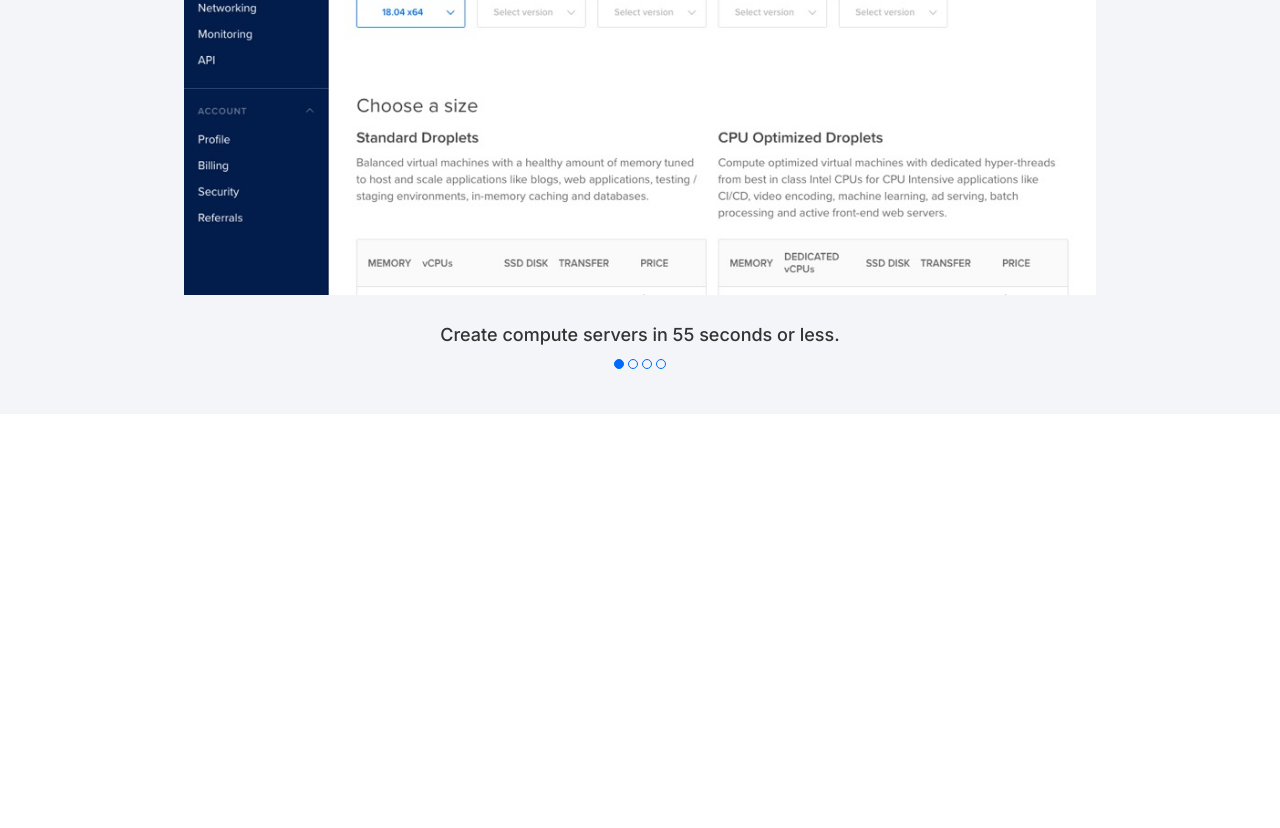
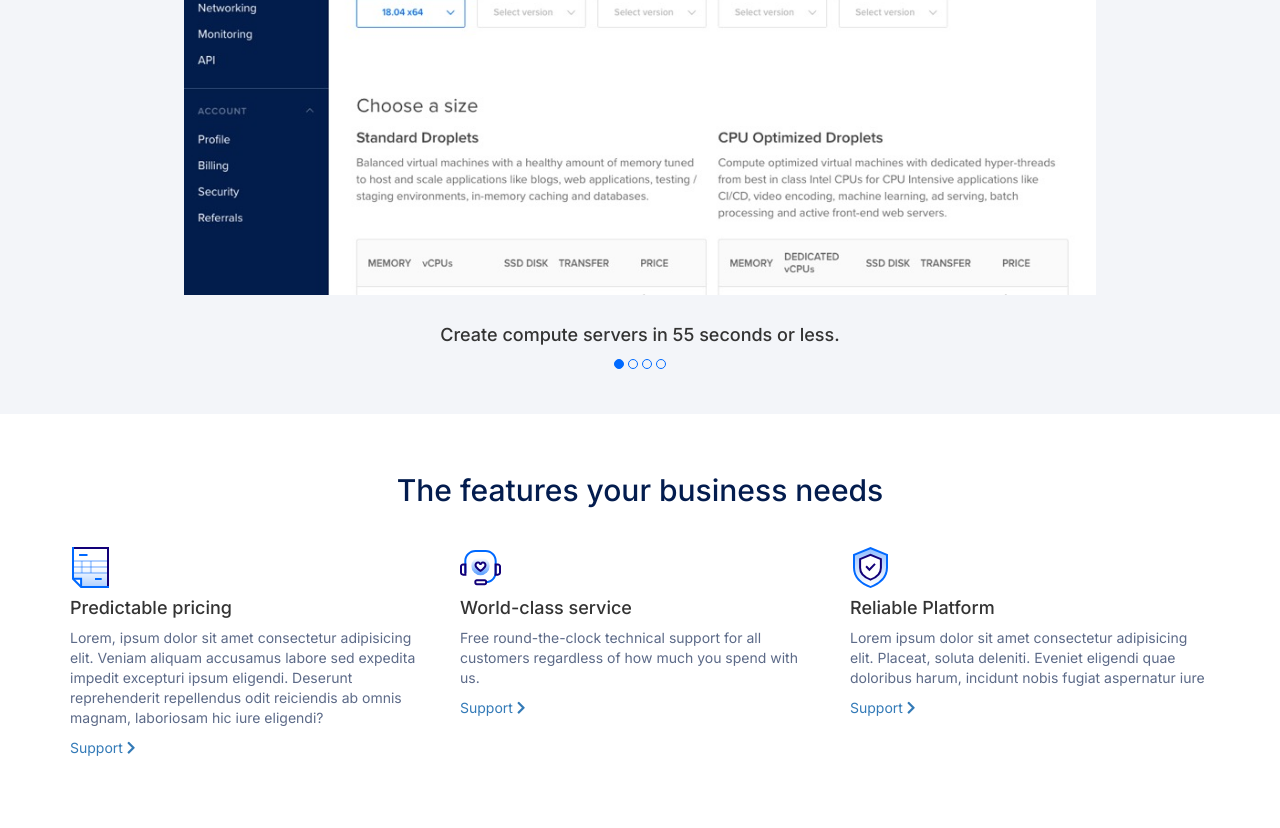
Before and after one commit to matteomichelon/html-css-digitalocean, a plain HTML site: page index.html in a window 1280 px wide. Shown: the part 1863-2691 px from the top of the page. Before the commit the page ends 2277 px from the top, so only its background shows below. Drawn offline with nearby package versions, Linux system fonts and the light colour scheme.

Commit message:
terminata section features

```diff
--- a/css/style.css
+++ b/css/style.css
@@ -13,6 +13,7 @@ body {
 
 .section_white h2, .section_white h3 {
     color: #031c4e;
+    text-align: center;
 }
 
 .section_white p {
@@ -27,10 +28,12 @@ body {
 
 .section_grey h2 {
     color: #031c4e;
+    text-align: center;
 }
 
 .section_grey h3 {
     color: #a1abbc;
+    text-align: center;
 }
 
 .section_grey p {
@@ -211,7 +214,7 @@ h1 {
     color: #969eb1;
 }
 
-.deployment_content{
+.deployment_content {
     margin-top: 30px;
 }
 
@@ -254,6 +257,18 @@ h1 {
     display: inline-block;
 }
 
-#first_circle{
+#first_circle {
     background-color: #006aff;
 }
+
+/* Features */
+
+.features_grid {
+    padding: 30px 0;
+}
+
+@media (max-width: 767px) {
+    .feature_center, .feature_right {
+        padding-top: 30px;
+    }
+}
--- a/index.html
+++ b/index.html
@@ -371,6 +371,69 @@
         </section>
         <!-- end Designed -->
 
+        <!-- Features -->
+        <section class="ms_festures section_white ms_padding">
+
+            <div class="container">
+
+                <!-- Title -->
+                <div class="ms_festures_title ms-title">
+                    <h2>The features your business needs</h2>
+                </div>
+                <!-- end Title -->
+
+                <!-- Features Grid -->
+                <div class="features_grid">
+
+                    <div class="row">
+
+                        <!-- Features Left -->
+                        <div class="col-xs-12 col-sm-4">
+                            <div class="feature_left">
+                                <img src="img/pred-pricing.svg" alt="Document">
+                                <h4>Predictable pricing</h4>
+                                <p>Lorem, ipsum dolor sit amet consectetur adipisicing elit. Veniam aliquam accusamus
+                                    labore sed expedita impedit excepturi ipsum eligendi. Deserunt reprehenderit
+                                    repellendus odit reiciendis ab omnis magnam, laboriosam hic iure eligendi?</p>
+                                <span><a href="#">Support <i class="fas fa-chevron-right"></i></a></span>
+                            </div>
+                        </div>
+                        <!-- end Features Left -->
+
+                        <!-- Features Center -->
+                        <div class="col-xs-12 col-sm-4">
+                            <div class="feature_center">
+                                <img src="img/world-class.svg" alt="Phone Safe">
+                                <h4>World-class service</h4>
+                                <p>Free round-the-clock technical support for all customers regardless of how much you
+                                    spend
+                                    with us.</p>
+                                <span><a href="#">Support <i class="fas fa-chevron-right"></i></a></span>
+                            </div>
+                        </div>
+                        <!-- end Features Center -->
+
+                        <!-- Features Right -->
+                        <div class="col-xs-12 col-sm-4">
+                            <div class="feature_right">
+                                <img src="img/reliable-platform.svg" alt="Safe Logo">
+                                <h4>Reliable Platform</h4>
+                                <p>Lorem ipsum dolor sit amet consectetur adipisicing elit. Placeat, soluta deleniti.
+                                    Eveniet eligendi quae doloribus harum, incidunt nobis fugiat aspernatur iure </p>
+                                <span><a href="#">Support <i class="fas fa-chevron-right"></i></a></span>
+                            </div>
+                        </div>
+                        <!-- end Features Right -->
+
+
+
+                    </div>
+                </div>
+                <!-- end Features Grid -->
+            </div>
+        </section>
+        <!-- Features -->
+
     </main>
 
 </body>
```
